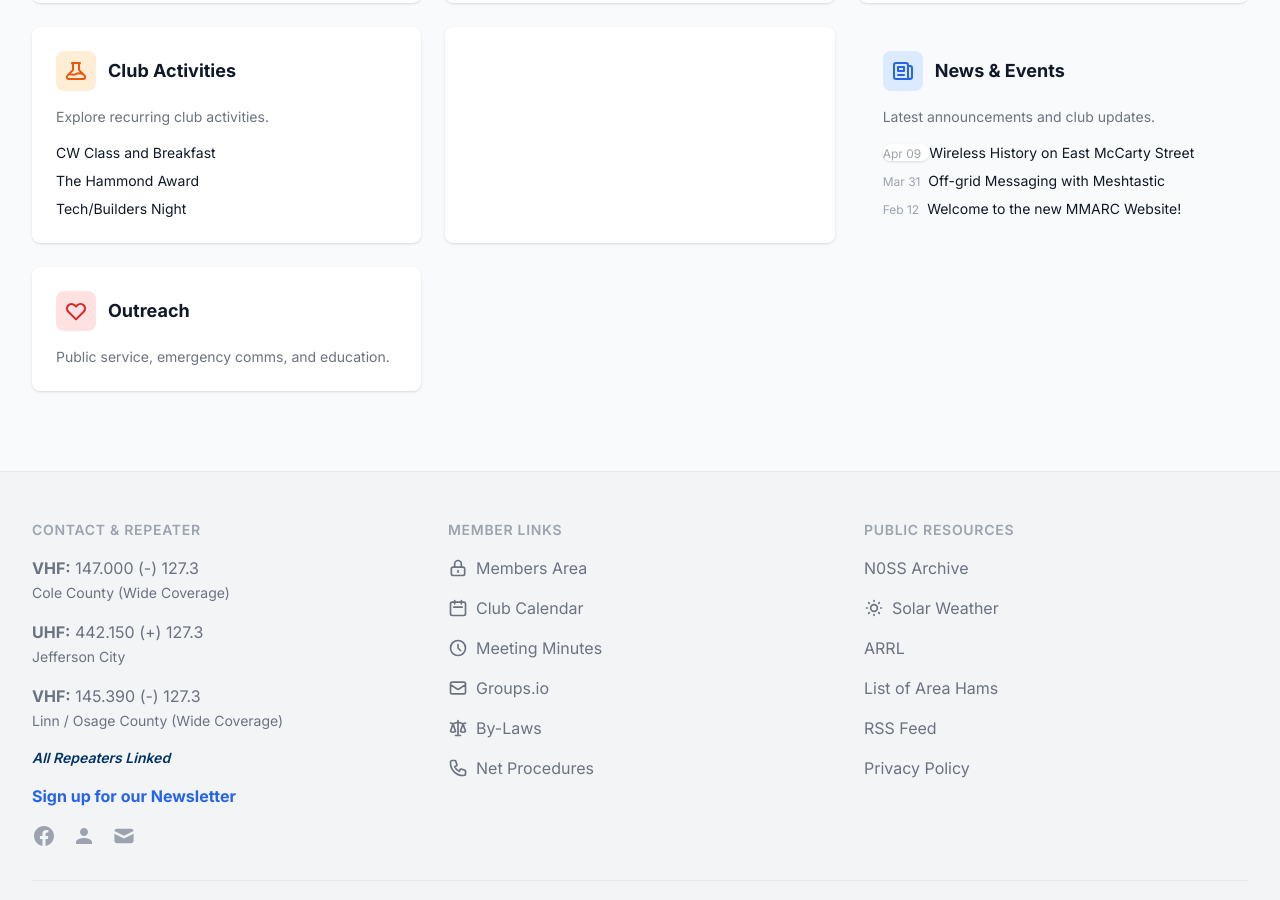
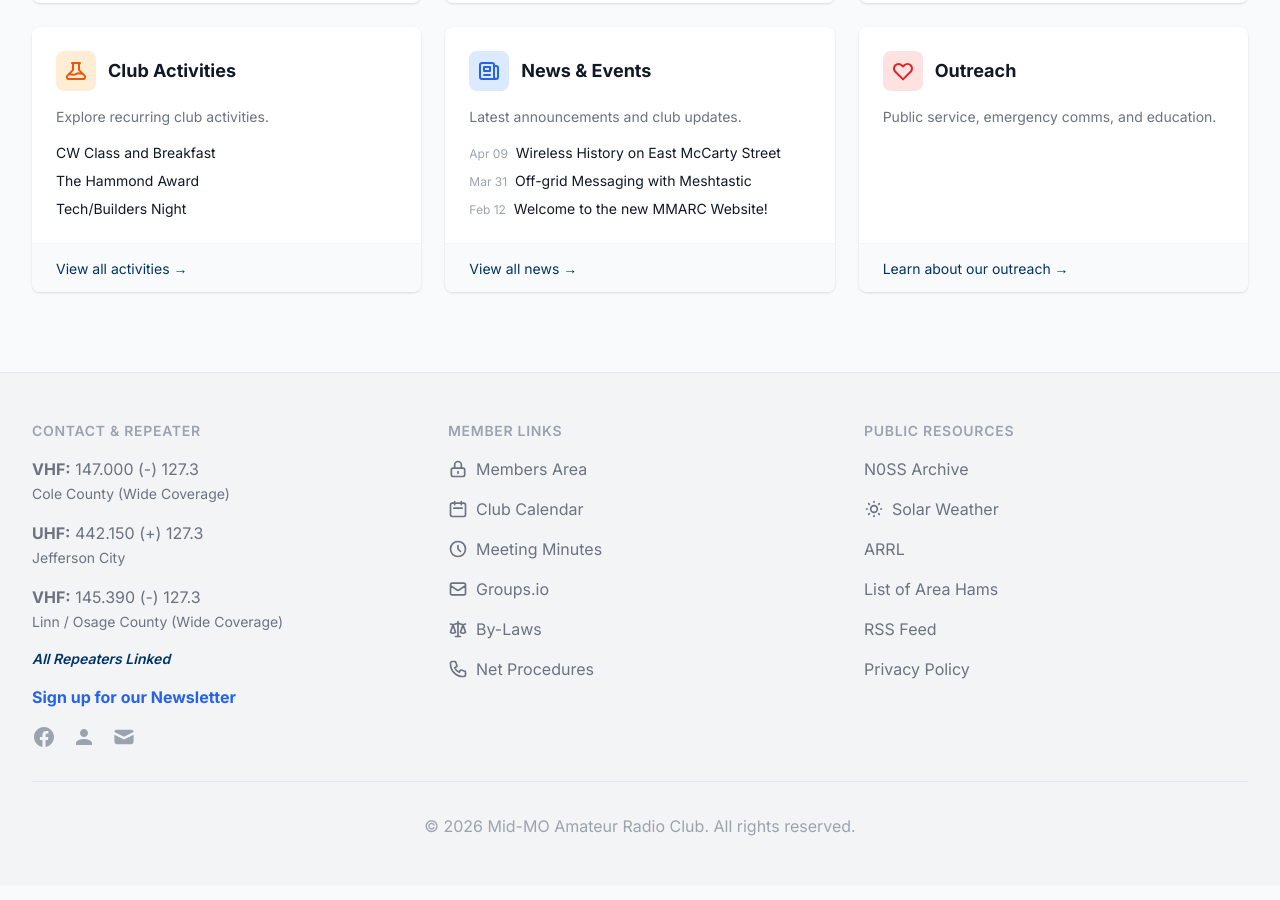
Before and after one commit to kspillane/mmarc-website, a Jekyll site: the page built from index.md, in a window 1280 px wide and 900 px high, scrolled down 815 px. Built offline with Jekyll 4.4.1, drawn with Linux system fonts in a browser that asks for light colours; nearby versions of some CDN libraries.

Commit message:
Fix nested anchor tags causing layout issues on the homepage
Changed the card wrappers in the third row of the homepage (Activities, News, Outreach) from anchor tags to divs. The nested anchor tags (from the loop items) were causing the browser to render the HTML incorrectly and break the grid layout. Added 'View all' links at the bottom of the cards to maintain easy navigation.

```diff
--- a/index.md
+++ b/index.md
@@ -104,37 +104,46 @@ title: Home
 <!-- Row 3: Projects, News, Community Service -->
 <div class="grid grid-cols-1 md:grid-cols-3 gap-6">
     <!-- Activities -->
-    <a href="{{ '/activities/' | relative_url }}" class="group bg-white dark:bg-gray-800 shadow rounded-lg overflow-hidden hover:shadow-lg transition-shadow duration-300">
-        <div class="p-6">
+    <div class="bg-white dark:bg-gray-800 shadow rounded-lg overflow-hidden flex flex-col h-full">
+        <div class="p-6 flex-grow">
             <div class="flex items-center mb-4">
                  <div class="p-2 bg-orange-100 dark:bg-orange-900 rounded-lg text-orange-600 dark:text-orange-300">
                     <svg class="h-6 w-6" fill="none" viewBox="0 0 24 24" stroke="currentColor">
                         <path stroke-linecap="round" stroke-linejoin="round" stroke-width="2" d="M19.428 15.428a2 2 0 00-1.022-.547l-2.387-.477a6 6 0 00-3.86.517l-.318.158a6 6 0 01-3.86.517L6.05 15.21a2 2 0 00-1.806.547M8 4h8l-1 1v5.172a2 2 0 00.586 1.414l5 5c1.26 1.26.367 3.414-1.415 3.414H4.828c-1.782 0-2.674-2.154-1.414-3.414l5-5A2 2 0 009 10.172V5L8 4z" />
                     </svg>
                  </div>
-                 <h3 class="ml-3 text-lg font-bold text-gray-900 dark:text-white">Club Activities</h3>
+                 <h3 class="ml-3 text-lg font-bold text-gray-900 dark:text-white">
+                     <a href="{{ '/activities/' | relative_url }}" class="hover:text-brand-800 dark:hover:text-brand-400">Club Activities</a>
+                 </h3>
             </div>
             <p class="text-sm text-gray-500 dark:text-gray-400 mb-4">
                 Explore recurring club activities.
             </p>
             <ul class="space-y-2">
                 {% for activity in site.activities limit:5 %}
-                <li class="text-sm text-brand-700 dark:text-brand-400 hover:underline">{{ activity.title }}</li>
+                <li class="text-sm text-brand-700 dark:text-brand-400 hover:underline">
+                    <a href="{{ activity.url | relative_url }}">{{ activity.title }}</a>
+                </li>
                 {% endfor %}
             </ul>
         </div>
-    </a>
+        <div class="bg-gray-50 dark:bg-gray-700/50 px-6 py-3 border-t border-gray-100 dark:border-gray-700 mt-auto">
+            <a href="{{ '/activities/' | relative_url }}" class="text-sm font-medium text-brand-800 dark:text-brand-400 hover:underline">View all activities &rarr;</a>
+        </div>
+    </div>
 
     <!-- News -->
-    <a href="{{ '/blog/' | relative_url }}" class="group bg-white dark:bg-gray-800 shadow rounded-lg overflow-hidden hover:shadow-lg transition-shadow duration-300">
-         <div class="p-6">
+    <div class="bg-white dark:bg-gray-800 shadow rounded-lg overflow-hidden flex flex-col h-full">
+         <div class="p-6 flex-grow">
             <div class="flex items-center mb-4">
                  <div class="p-2 bg-blue-100 dark:bg-blue-900 rounded-lg text-blue-600 dark:text-blue-300">
                     <svg class="h-6 w-6" fill="none" viewBox="0 0 24 24" stroke="currentColor">
                         <path stroke-linecap="round" stroke-linejoin="round" stroke-width="2" d="M19 20H5a2 2 0 01-2-2V6a2 2 0 012-2h10a2 2 0 012 2v1m2 13a2 2 0 01-2-2V7m2 13a2 2 0 002-2V9a2 2 0 00-2-2h-2m-4-3H9M7 16h6M7 8h6v4H7V8z" />
                     </svg>
                  </div>
-                 <h3 class="ml-3 text-lg font-bold text-gray-900 dark:text-white">News & Events</h3>
+                 <h3 class="ml-3 text-lg font-bold text-gray-900 dark:text-white">
+                     <a href="{{ '/blog/' | relative_url }}" class="hover:text-brand-800 dark:hover:text-brand-400">News & Events</a>
+                 </h3>
             </div>
             <p class="text-sm text-gray-500 dark:text-gray-400 mb-4">
                 Latest announcements and club updates.
@@ -148,24 +157,32 @@ title: Home
                 {% endfor %}
             </ul>
         </div>
-    </a>
+        <div class="bg-gray-50 dark:bg-gray-700/50 px-6 py-3 border-t border-gray-100 dark:border-gray-700 mt-auto">
+            <a href="{{ '/blog/' | relative_url }}" class="text-sm font-medium text-brand-800 dark:text-brand-400 hover:underline">View all news &rarr;</a>
+        </div>
+    </div>
 
     <!-- Community Service -->
-    <a href="{{ '/outreach/' | relative_url }}" class="group bg-white dark:bg-gray-800 shadow rounded-lg overflow-hidden hover:shadow-lg transition-shadow duration-300">
-         <div class="p-6">
+    <div class="bg-white dark:bg-gray-800 shadow rounded-lg overflow-hidden flex flex-col h-full">
+         <div class="p-6 flex-grow">
              <div class="flex items-center mb-4">
                  <div class="p-2 bg-red-100 dark:bg-red-900 rounded-lg text-red-600 dark:text-red-300">
                     <svg class="h-6 w-6" fill="none" viewBox="0 0 24 24" stroke="currentColor">
                         <path stroke-linecap="round" stroke-linejoin="round" stroke-width="2" d="M4.318 6.318a4.5 4.5 0 000 6.364L12 20.364l7.682-7.682a4.5 4.5 0 00-6.364-6.364L12 7.636l-1.318-1.318a4.5 4.5 0 00-6.364 0z" />
                     </svg>
                  </div>
-                 <h3 class="ml-3 text-lg font-bold text-gray-900 dark:text-white">Outreach</h3>
+                 <h3 class="ml-3 text-lg font-bold text-gray-900 dark:text-white">
+                     <a href="{{ '/outreach/' | relative_url }}" class="hover:text-brand-800 dark:hover:text-brand-400">Outreach</a>
+                 </h3>
             </div>
             <p class="text-sm text-gray-500 dark:text-gray-400">
                 Public service, emergency comms, and education.
             </p>
         </div>
-    </a>
+        <div class="bg-gray-50 dark:bg-gray-700/50 px-6 py-3 border-t border-gray-100 dark:border-gray-700 mt-auto">
+            <a href="{{ '/outreach/' | relative_url }}" class="text-sm font-medium text-brand-800 dark:text-brand-400 hover:underline">Learn about our outreach &rarr;</a>
+        </div>
+    </div>
 </div>
 
 <script>
```
